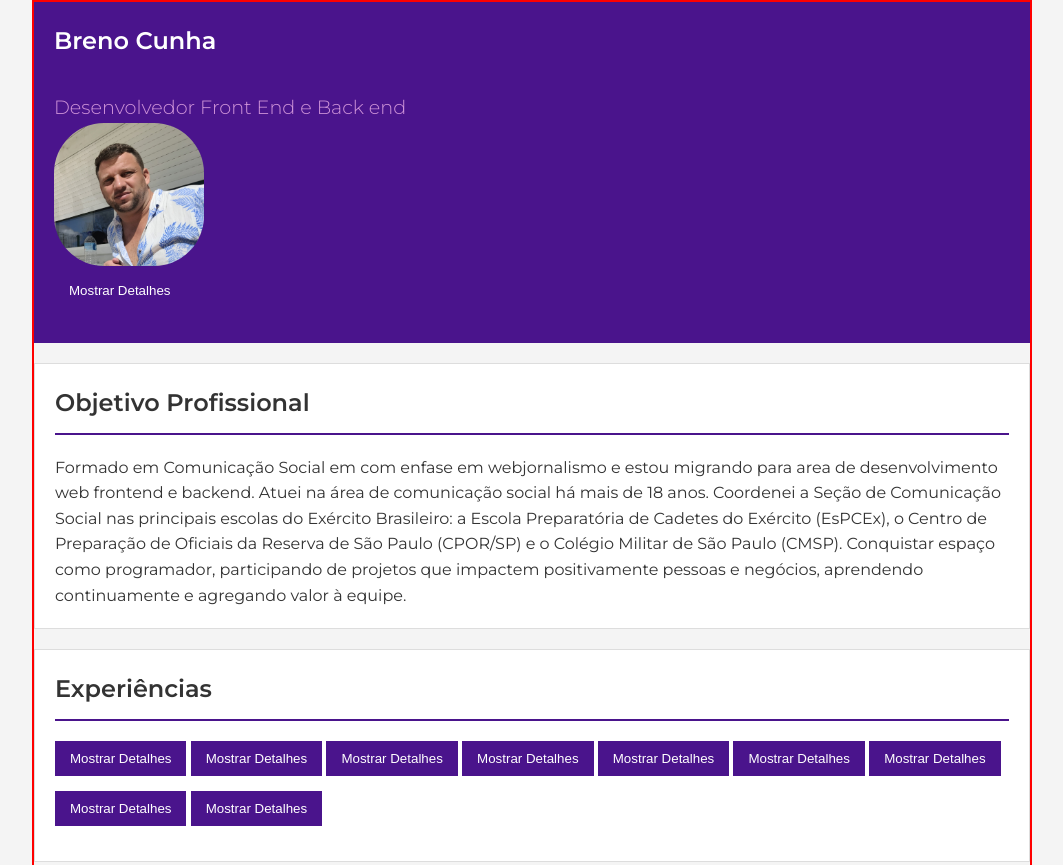
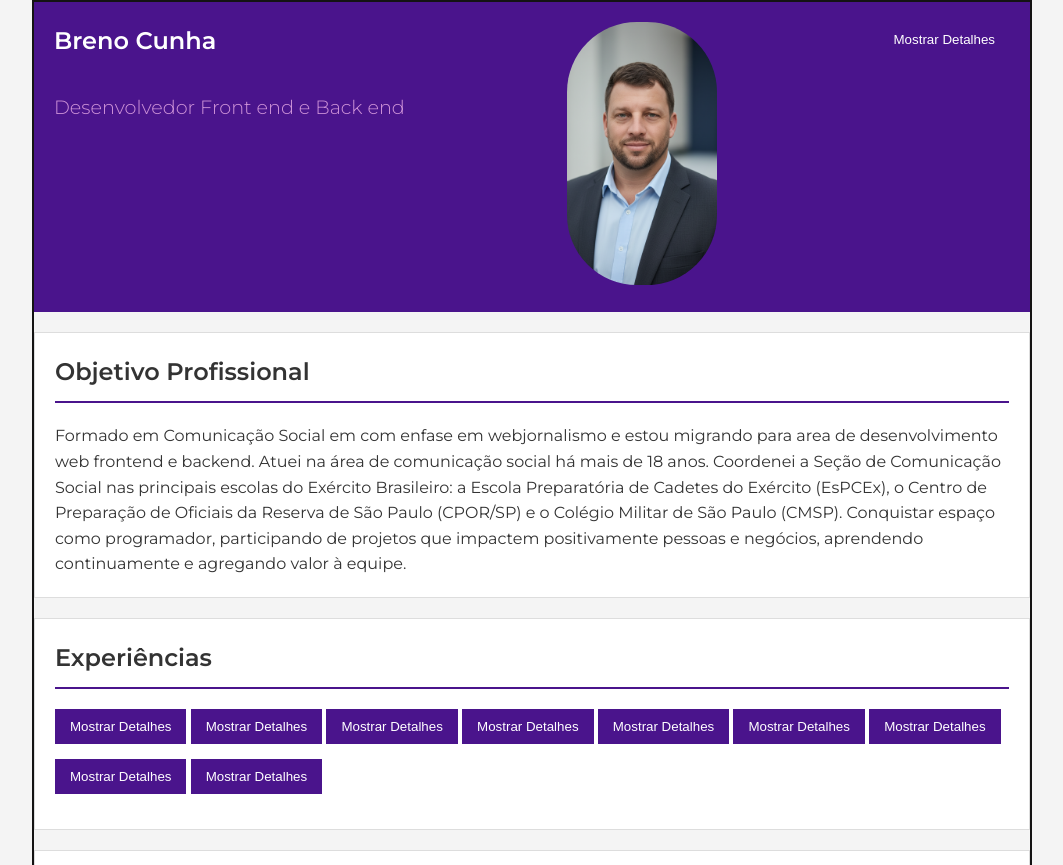
Before and after one commit to brenoach/curriculo_dev, a plain HTML site: page index.html in a window 1280 px wide. Shown: the top 865 px of the page, without its empty margins (108-1171 px from the left). Drawn offline with Linux system fonts and the light colour scheme.

Commit message:
alterações no desing

```diff
--- a/index.html
+++ b/index.html
@@ -19,15 +19,17 @@
     <header>
         <div class="identificacao">
             <h2>Breno Cunha</h2>
-            <h3>Desenvolvedor Front End e Back end</h3>
-            <img src="./img/foto_Perfil_site.jpg" alt="foto perfil de Breno">
+            <h3>Desenvolvedor Front end e Back end</h3>
+        </div>
+        <div class='foto'>
+            <img src="./img/foto_Perfil_site.png" alt="foto perfil de Breno">
         </div>
         <div class="contato">
             <button id="botaocontato">Mostrar Detalhes</button>
             <ul id="contato" class="oculto">
                 <li>Telefone: (19) 99682-4805</li>
                 <li>brenoach@gmail.com</li>
-                <li>Rua São José, 121, Embaré, Santos</li>
+                <li>Rua Saturnino de Brito, 88, Marapé, Santos</li>
                 <li><a href="https://github.com/brenoach" target="_blank">github.com/brenoach</a></li>
                 <li><a href="https://www.linkedin.com/in/breno-cunha-5521389b/" target="_blank">Linkedin</a></li>
             </ul>
@@ -186,6 +188,7 @@
         <section class="habilidades">
             <h2>Habilidades Técnicas</h2>
             <ul>
+                <li>Github</li>
                 <li>Html, Css e Javascript</li>
                 <li>JavaScript.</li>
                 <li>PHP, MySQL, Wordpress</li>
--- a/style.css
+++ b/style.css
@@ -18,7 +18,7 @@ body {
 
     background-color: #f4f4f4; /* Um cinza bem claro para o fundo da página */
     color: #333; /* Cor do texto principal */
-    border: 2px solid red; /* Mantive suas bordas para debug */
+    border: 2px solid rgb(20, 19, 19); /* Mantive suas bordas para debug */
 }
 
 header {
@@ -26,6 +26,8 @@ header {
     background-color: #4A148C; /* Um tom de roxo mais escuro para contraste */
     color: white; /* Texto branco para ler sobre o fundo escuro */
     padding: 20px; /* Adiciona um respiro interno */
+    display:flex;
+    justify-content:space-between;
 }
 
 /* Estiliza todas as seções do main para dar um espaçamento */
@@ -88,7 +90,7 @@ button:hover {
 }
 
 img {
-    border-radius: 50px;
+    border-radius: 70px;
     width: 150px;
     transition: 0.1s;
 
```
Also changed, not shown: img/foto_Perfil_site.png (added), img/foto_Perfil_site1.jpg (renamed from img/foto_Perfil_site.jpg).
